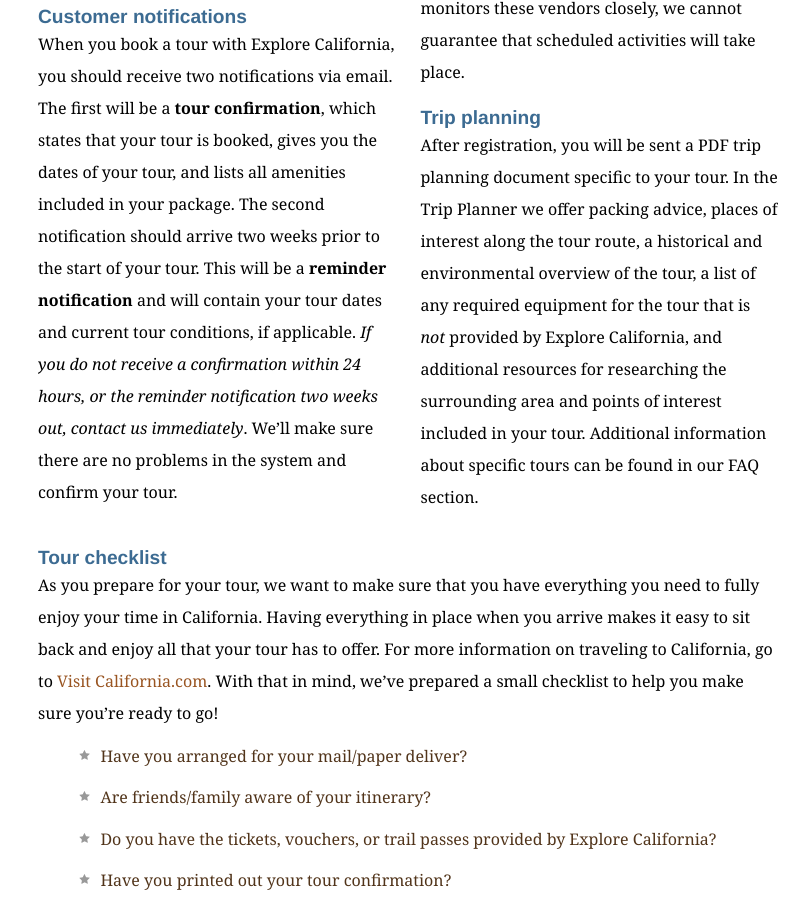
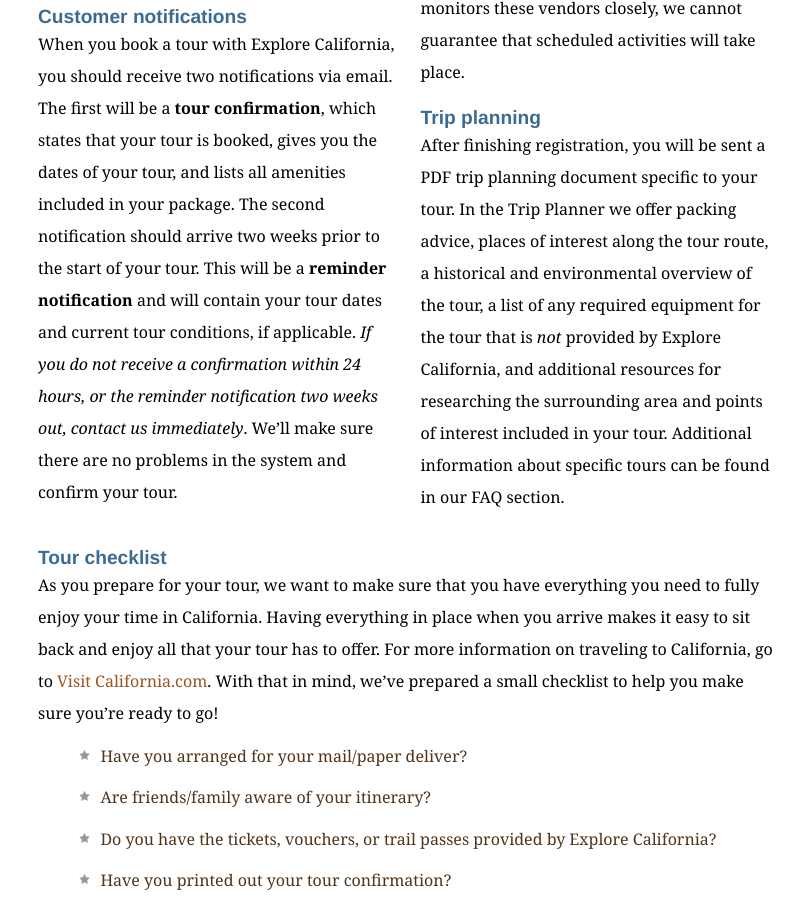
Before and after one commit to vanleong/explore_california, a plain HTML site: page resources.html in a window 1280 px wide. Shown: the part 1018-1925 px from the top of the page, without its empty margins (477-1280 px from the left). Drawn offline with Linux system fonts and the light colour scheme.

Commit message:
More change

```diff
--- a/resources.html
+++ b/resources.html
@@ -81,7 +81,7 @@
             <p>Some tour packages include tour vouchers. These tour vouchers allow you to participate in optional activities during a tour and are usually scheduled for downtime or as an optional choice to replace the day’s featured activity. The vouchers are only good during the tour and have no cash value, and cannot be redeemed if the tour is not taken. The tour vouchers are negotiated with 3rd party vendors. Although Explore California monitors these vendors closely, we cannot guarantee that scheduled activities will take place.</p>
 
             <h3>Trip planning</h3>
-            <p>After registration, you will be sent a PDF trip planning document specific to your tour. In the Trip Planner we offer packing advice, places of interest along the tour route, a historical and environmental overview of the tour, a list of any required equipment for the tour that is <em>not</em> provided by Explore California, and additional resources for researching the surrounding area and points of interest included in your tour. Additional information about specific tours can be found in our FAQ section.</p>
+            <p>After finishing registration, you will be sent a PDF trip planning document specific to your tour. In the Trip Planner we offer packing advice, places of interest along the tour route, a historical and environmental overview of the tour, a list of any required equipment for the tour that is <em>not</em> provided by Explore California, and additional resources for researching the surrounding area and points of interest included in your tour. Additional information about specific tours can be found in our FAQ section.</p>
           </div>
 
           <h3>Tour checklist</h3>
```
